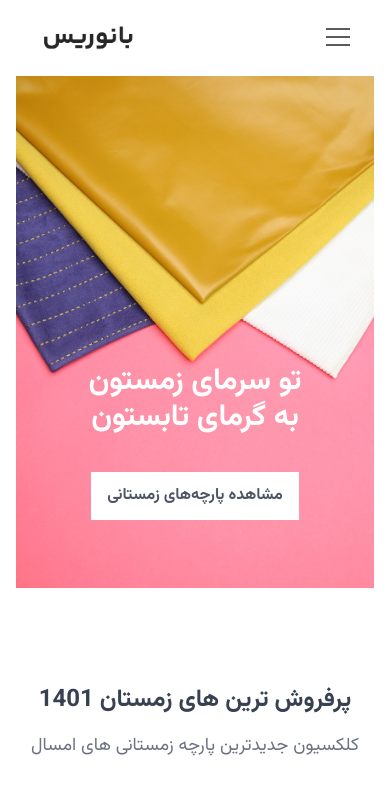
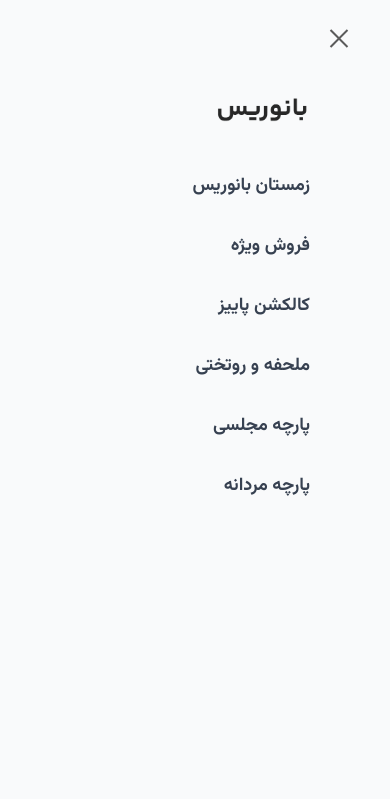
Before and after one commit to saeedshpc/banorisWinterSaleLanding, a website: page index.html in a window 390 px wide. Both pictures are taken after a click on the button 338 px from the left and 38 px from the top of the page. Shown: the top 799 px of the page. Drawn offline with Linux system fonts and the light colour scheme.

Commit message:
adding mobile menu to btn

```diff
--- a/index.html
+++ b/index.html
@@ -80,6 +80,45 @@
             >
           </div>
         </div>
+      </div>
+      <!-- mobile menu -->
+      <div
+        id="mobile-menu"
+        class="absolute hidden flex-col top-0 left-0 w-full min-h-screen pt-24 text-right pr-20 text-gray-700 bg-gray-50"
+      >
+        <a href="/winter">
+          <img src="./images/logo.png" alt="" class="ml-auto mb-12 h-7" />
+        </a>
+        <ul class="flex flex-col gap-8 text-lg font-bold mb-8">
+          <li>
+            <a href="#" class="hover:text-pink-500 duration-200"
+              >زمستان بانوریس</a
+            >
+          </li>
+          <li>
+            <a href="#" class="hover:text-pink-500 duration-200">فروش ویژه</a>
+          </li>
+          <li>
+            <a href="#" class="hover:text-pink-500 duration-200"
+              >کالکشن پاییز</a
+            >
+          </li>
+        </ul>
+        <ul class="flex flex-col gap-8 text-lg font-bold">
+          <li>
+            <a href="#" class="hover:text-pink-500 duration-200"
+              >ملحفه و روتختی</a
+            >
+          </li>
+          <li>
+            <a href="#" class="hover:text-pink-500 duration-200">پارچه مجلسی</a>
+          </li>
+          <li>
+            <a href="#" class="hover:text-pink-500 duration-200"
+              >پارچه مردانه</a
+            >
+          </li>
+        </ul>
       </div>
     </section>
     <!-- main categories -->
--- a/input.css
+++ b/input.css
@@ -35,6 +35,22 @@
   transform: translateY(16px);
 }
 
+.open {
+  transform: rotate(90deg);
+}
+
+.open .hamburger-top {
+  transform: rotate(45deg) translateY(6px) translateX(6px);
+}
+
+.open .hamburger-middle {
+  display: none;
+}
+
+.open .hamburger-bottom {
+  transform: rotate(-45deg) translateY(6px) translateX(-6px);
+}
+
 #hero {
   background-image: url("../images/header-desktop.JPG");
   background-size: cover;
--- a/js/script.js
+++ b/js/script.js
@@ -1,5 +1,9 @@
 const catBtn = document.getElementById("catBtn");
 const catSection = document.getElementById("cat-part-2");
+const menuBtn = document.getElementById("menu-btn");
+const mobileMenu = document.getElementById("mobile-menu");
+
+menuBtn.addEventListener("click", mobileMenuToggle);
 
 catBtn.addEventListener("click", toggleCat);
 
@@ -13,3 +17,9 @@
     window.location.href = "#line";
   }
 }
+
+function mobileMenuToggle() {
+  menuBtn.classList.toggle("open");
+  mobileMenu.classList.toggle("hidden");
+  mobileMenu.classList.toggle("flex");
+}
```
Also changed, not shown: css/style.css.
